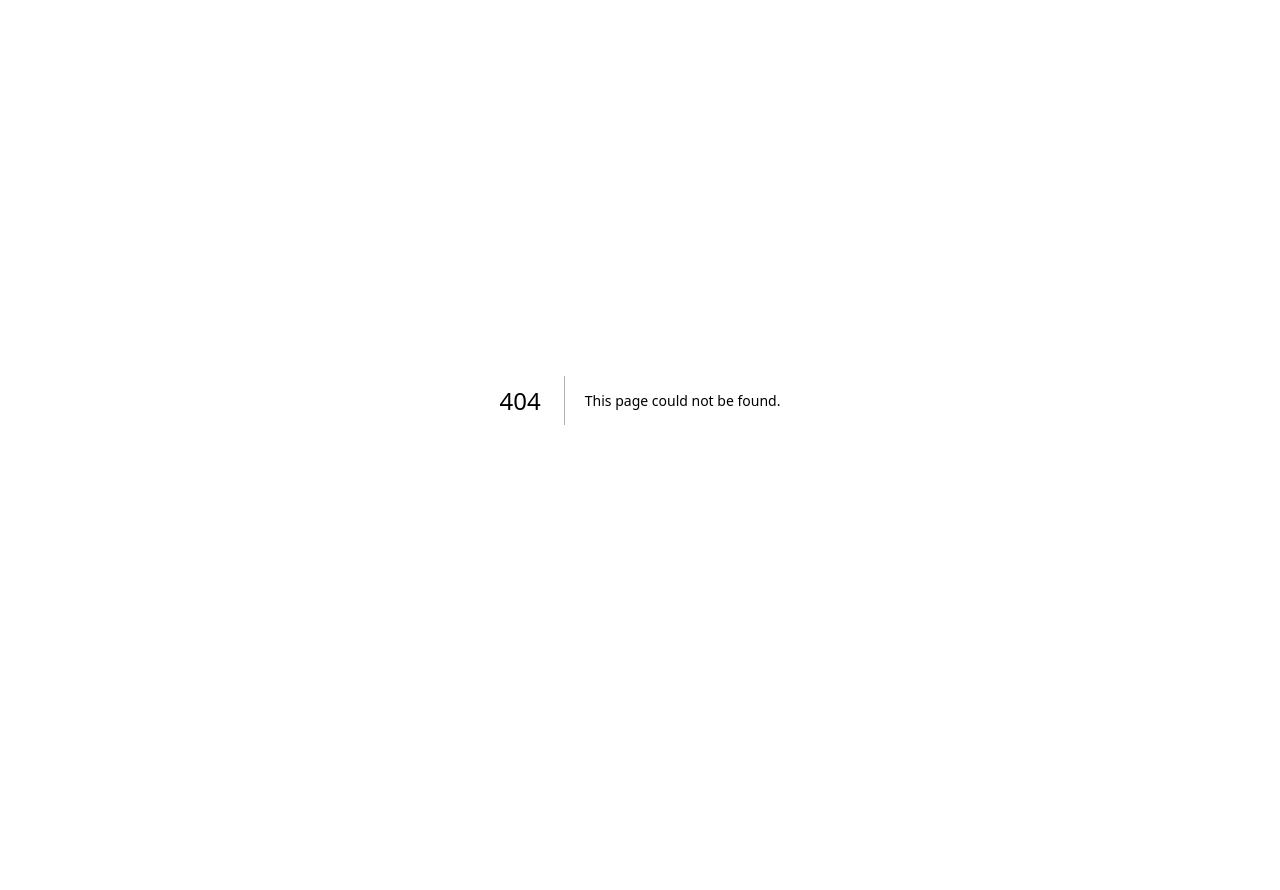
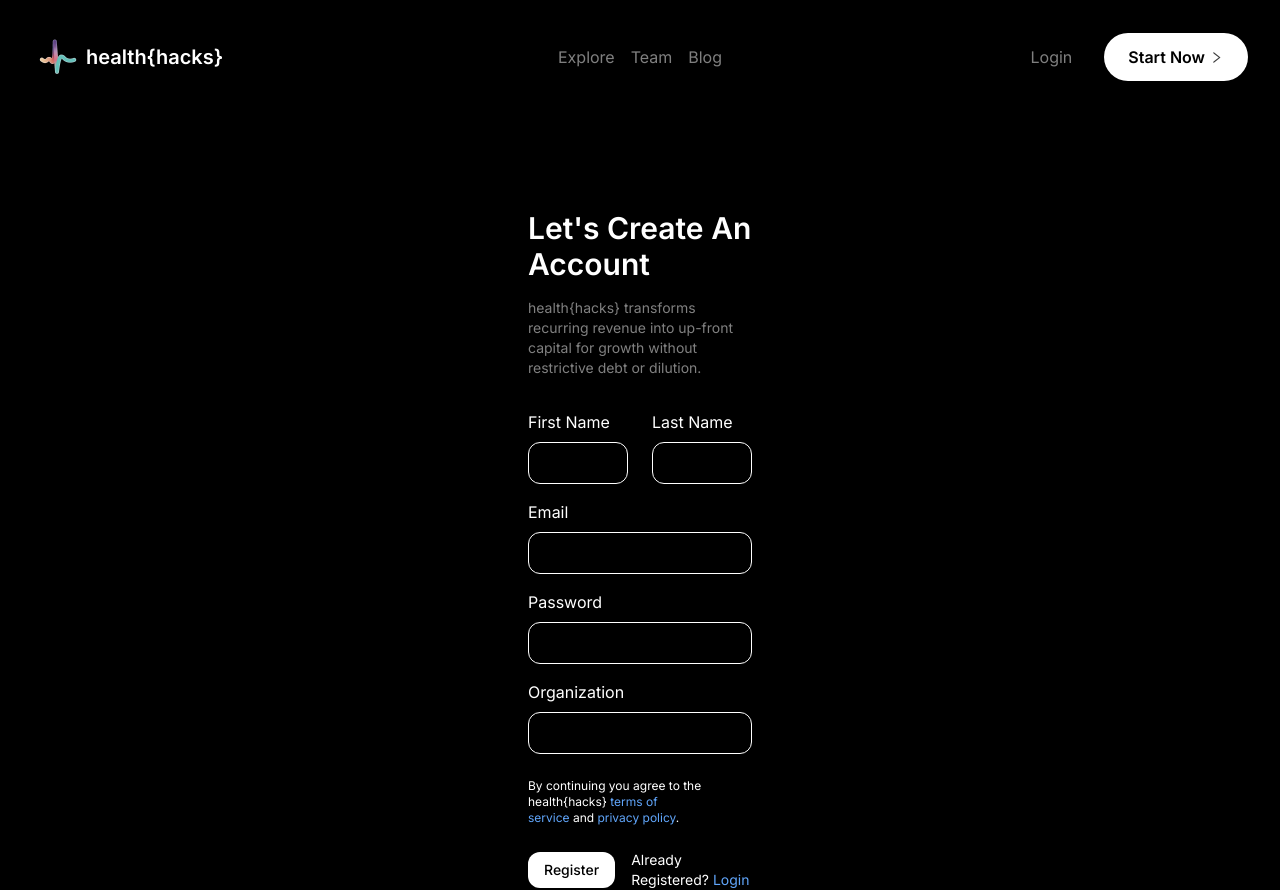
Before and after one commit to michaelhyi/healthhacks-website, a Next.js app in the folder web/: page /register in a window 1280 px wide. Before the commit this address had no page. Before the commit the page ends 800 px from the top, so only its background shows below. Built offline with nearby package versions, Linux system fonts and the light colour scheme.

Commit message:
register page ui complete

```diff
--- a/web/components/Container.tsx
+++ b/web/components/Container.tsx
@@ -7,7 +7,7 @@
 
 const Container: React.FC<Props> = ({ children }) => {
   return (
-    <div className="flex flex-col bg-black text-white font-inter">
+    <div className="flex flex-col bg-black text-white font-inter min-h-screen">
       <Navbar />
       {children}
     </div>
--- a/web/components/Head.tsx
+++ b/web/components/Head.tsx
@@ -1,3 +1,4 @@
+import Link from "next/link";
 import { AiOutlineRight } from "react-icons/ai";
 //@ts-ignore
 import Fade from "react-reveal/Fade";
@@ -17,6 +18,7 @@
         <Fade delay={1250} up distance="25px">
           <div className="pt-8 font-medium text-2xl w-[20vw] text-center opacity-75">{`health{hacks} invites the most empathy-driven and diverse creators to revolutionize healthcare for 48 hours`}</div>
         </Fade>
+        <Link href="/register">
           <div className="hover:cursor-pointer duration-500 hover:opacity-50">
             <Fade delay={1500} up distance="25px">
               <div className="mt-12 flex space-x-1 items-center justify-center text-black bg-white py-3 px-6 rounded-3xl">
@@ -27,6 +29,7 @@
               </div>
             </Fade>
           </div>
+        </Link>
       </div>
     </div>
   );
--- /dev/null
+++ b/web/components/Input.tsx
@@ -0,0 +1,16 @@
+import React from "react";
+
+interface Props {
+  label: string;
+}
+
+const Input: React.FC<Props> = ({ label }) => {
+  return (
+    <div>
+      <div className="mt-4 mb-2">{label}</div>
+      <input className="w-full bg-black border-[0.5px] border-white py-2 rounded-xl px-4" />
+    </div>
+  );
+};
+
+export default Input;
--- a/web/components/Navbar.tsx
+++ b/web/components/Navbar.tsx
@@ -1,34 +1,36 @@
 //@ts-ignore
 import Fade from "react-reveal/Fade";
 import { AiOutlineRight } from "react-icons/ai";
+import Link from "next/link";
 
 const Navbar = () => {
   return (
-    <div className="flex items-center p-8 w-full sticky top-0 z-50 bg-black ">
-      <div className="flex items-center space-x-1">
+    <div className="flex items-center p-8 w-full sticky top-0 z-50 bg-black">
+      <Link
+        href="/"
+        className="z-[1000] hover:cursor-pointer duration-500 hover:opacity-50 flex items-center space-x-1"
+      >
         <Fade up delay={250} distance="12px">
           <img src="/Official Logo.JPEG" className="h-[50px] w-[50px]" />
         </Fade>
         <Fade up delay={300} distance="12px">
           <div className="font-semibold text-xl">{`health{hacks}`}</div>
         </Fade>
-      </div>
+      </Link>
       <div className="absolute left-0 right-0 justify-center mx-auto flex items-center space-x-4">
         <div className="opacity-50 hover:cursor-pointer duration-500 hover:opacity-100">
           <Fade up delay={350} distance="12px">
             Explore
           </Fade>
         </div>
-
         <div className="opacity-50 hover:cursor-pointer duration-500 hover:opacity-100">
           <Fade up delay={400} distance="12px">
             Team
           </Fade>
         </div>
-
         <div className="opacity-50 hover:cursor-pointer duration-500 hover:opacity-100">
           <Fade up delay={450} distance="12px">
-            Blog{" "}
+            Blog
           </Fade>
         </div>
       </div>
@@ -38,7 +40,10 @@
             Login
           </Fade>
         </div>
-        <div className="hover:cursor-pointer duration-500 hover:opacity-50">
+        <Link
+          href="/register"
+          className="hover:cursor-pointer duration-500 hover:opacity-50"
+        >
           <Fade up delay={550} distance="12px">
             <div className="flex space-x-1 items-center justify-center text-black bg-white py-3 px-6 rounded-3xl">
               <div className="font-semibold">Start Now</div>
@@ -47,7 +52,7 @@
               </div>
             </div>
           </Fade>
-        </div>
+        </Link>
       </div>
     </div>
   );
--- /dev/null
+++ b/web/pages/register.tsx
@@ -0,0 +1,78 @@
+import Link from "next/link";
+import Container from "../components/Container";
+import Input from "../components/Input";
+//@ts-ignore
+import Fade from "react-reveal/Fade";
+
+const Register = () => {
+  return (
+    <Container>
+      <Fade delay={500} up distance="24px">
+        <div className="flex flex-col items-center pt-24">
+          <div className="w-[17.5vw]">
+            <div>
+              <div className="font-semibold text-3xl">
+                Let's Create An Account
+              </div>
+              <div className="mt-4 opacity-50 text-semibold text-sm">
+                {`health{hacks}`} transforms recurring revenue into up-front
+                capital for growth without restrictive debt or dilution.
+              </div>
+            </div>
+            <form
+              onSubmit={async (e) => {
+                e.preventDefault();
+              }}
+              className="mt-4"
+            >
+              <div className="flex space-x-6">
+                <div className="w-[20vw]">
+                  <Input label="First Name" />
+                </div>
+                <div className="w-[20vw]">
+                  <Input label="Last Name" />
+                </div>
+              </div>
+              <Input label="Email" />
+              <Input label="Password" />
+              <Input label="Organization" />
+              <div className="text-xs mt-6">
+                By continuing you agree to the {`health{hacks}`}&nbsp;
+                <Link
+                  href="/"
+                  className="text-blue-400 hover:cursor-pointer duration-500 hover:opacity-50"
+                >
+                  terms of service
+                </Link>
+                &nbsp;and&nbsp;
+                <Link
+                  href="/"
+                  className="text-blue-400 hover:cursor-pointer duration-500 hover:opacity-50"
+                >
+                  privacy policy
+                </Link>
+                .
+              </div>
+              <div className="flex items-center mt-6 space-x-4">
+                <button className="hover:cursor-pointer duration-500 hover:opacity-50 text-center bg-white text-black px-4 py-2 rounded-xl text-sm font-medium">
+                  Register
+                </button>
+                <div className="text-sm">
+                  Already Registered?&nbsp;
+                  <Link
+                    href="/"
+                    className="text-blue-400 hover:cursor-pointer duration-500 hover:opacity-50"
+                  >
+                    Login
+                  </Link>
+                </div>
+              </div>
+            </form>
+          </div>
+        </div>
+      </Fade>
+    </Container>
+  );
+};
+
+export default Register;
```
Lines whose indentation alone changed are shown as unchanged.
